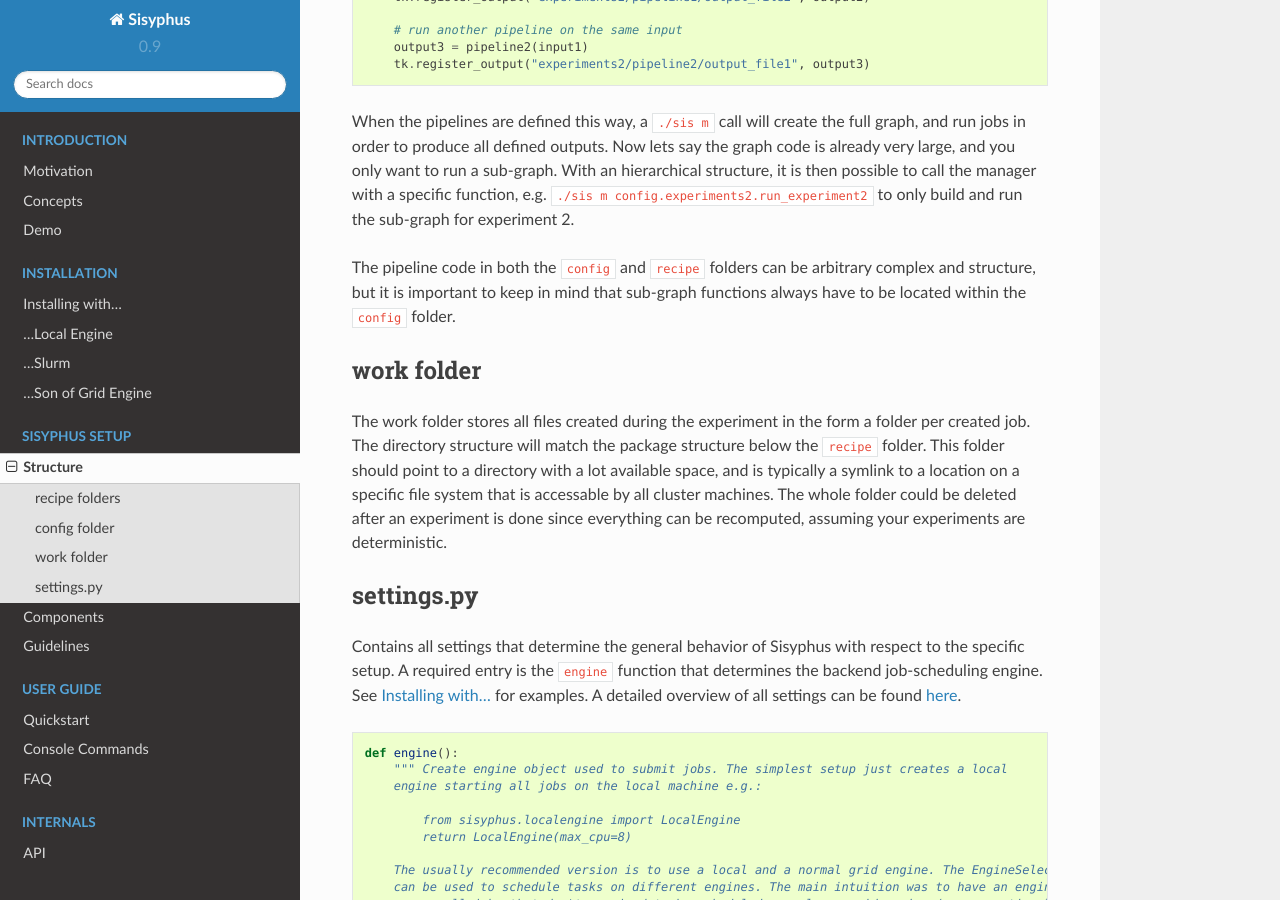
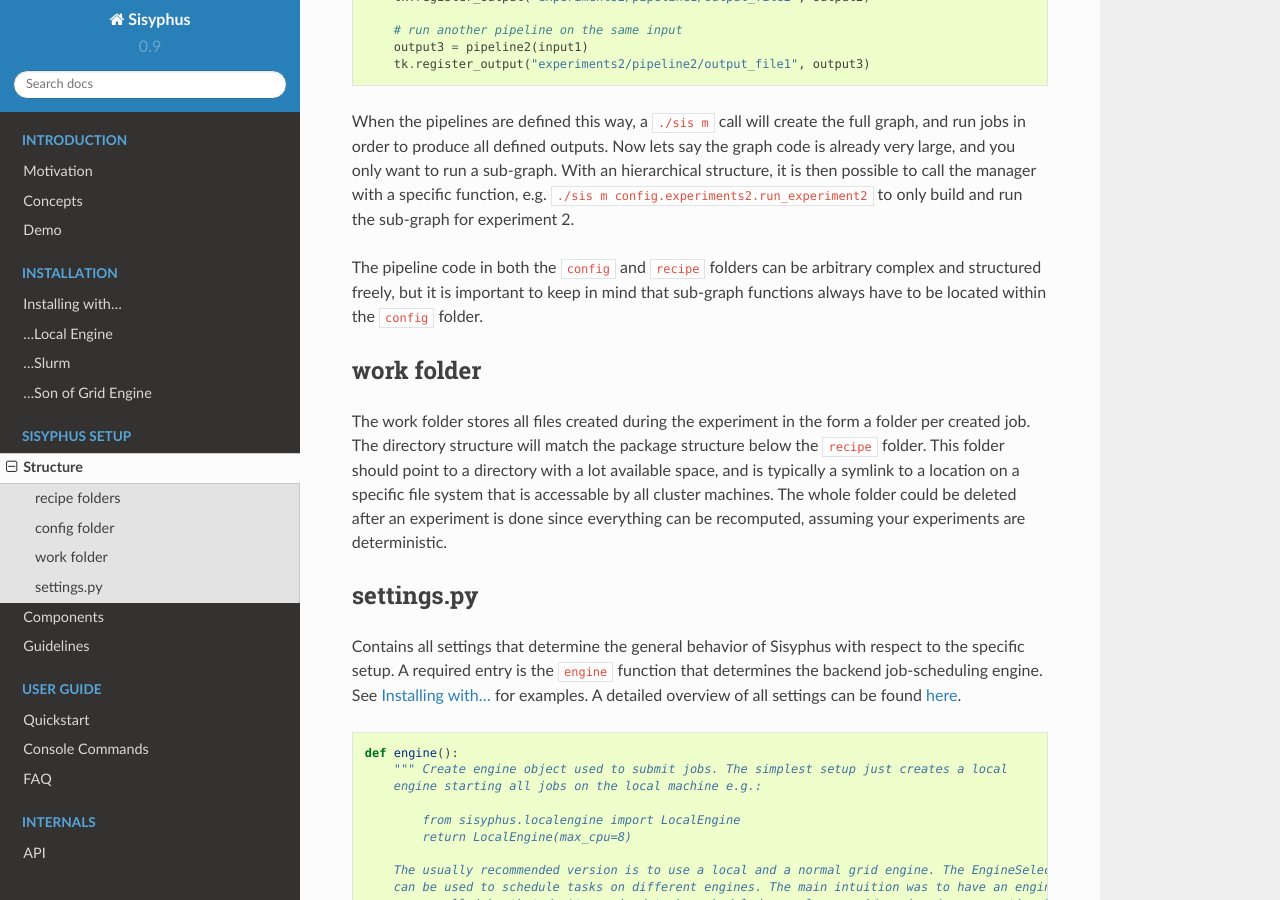
Before and after one commit to rwth-i6/sisyphus, a Sphinx documentation site: the page built from docs/structure.rst, in a window 1280 px wide and 900 px high, scrolled down 2197 px. Built offline with Sphinx 7.4.7 and the Read the Docs theme 2.0.0, drawn with Linux system fonts in a browser that asks for light colours; some of the changed text lies outside the part shown.

Commit message:
quick fix for docs

```diff
--- a/docs/structure.rst
+++ b/docs/structure.rst
@@ -24,7 +24,7 @@
  #. The recipe folder as a single python package: This means that all imports start with ``from recipe.``,
     and the full name of each job will be based on the package structure **without** the recipe prefix.
  #. The recipe folder as location for different recipe packages: This means that there are individual
-    recipe packages that are located in the ``recipe` folder, and the imports start with the package name,
+    recipe packages that are located in the ``recipe`` folder, and the imports start with the package name,
     e.g. ``from i6_core.`` (see the `i6_core recipes <https://github.com/rwth-i6/i6_core>`_)
 
 Note that for new setups, variant #2 should always be preferred.
@@ -132,7 +132,7 @@
 With an hierarchical structure, it is then possible to call the manager with a specific function,
 e.g. ``./sis m config.experiments2.run_experiment2`` to only build and run the sub-graph for experiment 2.
 
-The pipeline code in both the ``config`` and ``recipe`` folders can be arbitrary complex and structure, but it is
+The pipeline code in both the ``config`` and ``recipe`` folders can be arbitrary complex and structured freely, but it is
 important to keep in mind that sub-graph functions always have to be located within the ``config`` folder.
 
 
```
